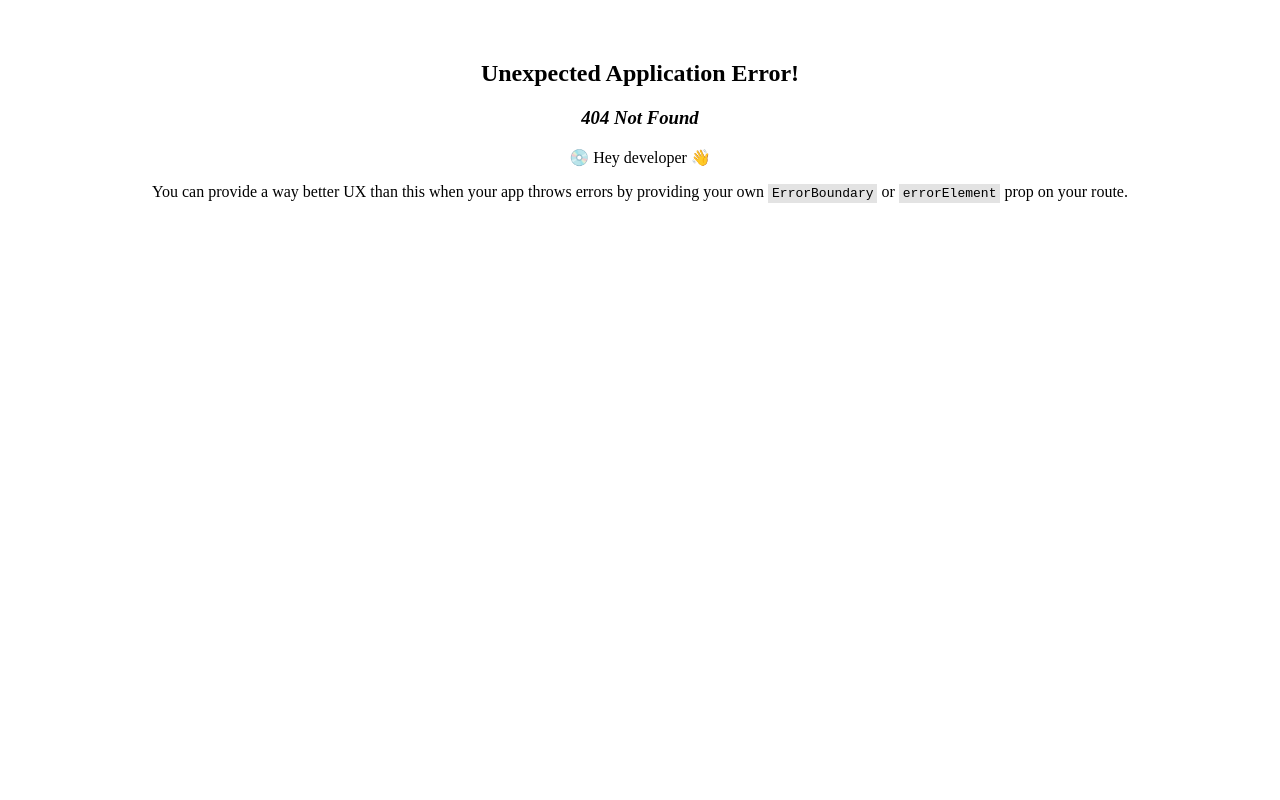
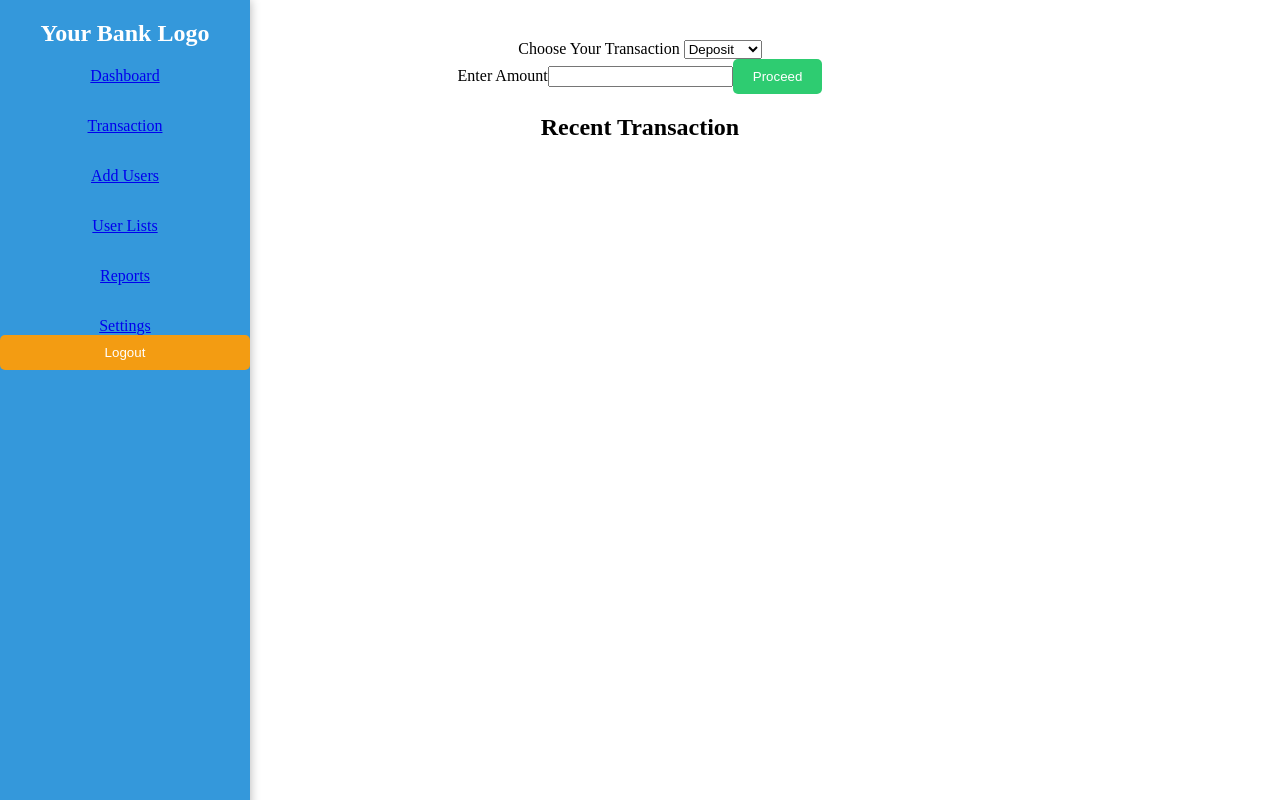
Before and after one commit to Julzzzzzz/BMO, a React (Vite) app: page /transaction in a window 1280 px wide. Before the commit this address had no page. Built offline with nearby package versions, Linux system fonts and the light colour scheme.

Commit message:
added transactions and transaction history  in admin

```diff
--- a/src/App.jsx
+++ b/src/App.jsx
@@ -15,6 +15,7 @@ import UserDashboard from './user-page/UserDashboard';
 import UserPaybills from './user-components/UserPaybills';
 import UserDeposit from './user-components/UserDeposit';
 import UserTransfer from './user-components/UserTransfer';
+import Transaction from './admin-components/Transaction';
 
 
 // function App() {
@@ -75,6 +76,7 @@ const router = createBrowserRouter(
     <Route path='login' element={<Login />} />
     <Route path='/' element={<AdminNavbar />}>
       <Route path='dashboard' index element = {<AdminDashboard />} />
+      <Route path='transaction' index element = {<Transaction />} />
       <Route path='user-list' index element = {<UserList />} />
       <Route path='reports'index element = {<Reports />} />
       <Route path='settings'index element = {<Settings />} />
--- a/src/admin-components/AdminNavbar.jsx
+++ b/src/admin-components/AdminNavbar.jsx
@@ -19,6 +19,7 @@ export default function AdminNavbar() {
         <div className="navbar-logo">Your Bank Logo</div>
         <div className="navbar-links">
           <NavLink to="/dashboard" >Dashboard</NavLink>
+          <NavLink to="/transaction" >Transaction</NavLink>
           <NavLink to="/add-user" >Add Users</NavLink>
           <NavLink to="/user-list" >User Lists</NavLink>
           <NavLink to="/reports" >Reports</NavLink>
--- /dev/null
+++ b/src/admin-components/Transaction.jsx
@@ -0,0 +1,52 @@
+import React, { useState } from 'react'
+
+export default function Transaction() {
+const [transactions, setTransactions] = useState([])
+
+const handleTransaction = (e) => {
+    e.preventDefault()
+
+    const transactionType = e.target.elements.bills.value
+    const amount = e.target.elements.inputAmount.value
+
+    const newTransaction = {
+        type: transactionType,
+        amount: amount,
+        date: new Date().toLocaleString()
+    }
+    setTransactions([...transactions, newTransaction])
+    e.target.reset()
+}
+
+
+  return (<>
+  <form onSubmit={handleTransaction}>
+    <div>
+        <label> Choose Your Transaction </label>
+        <select name="bills" className="bills" size="1">
+          <option value="deposit">Deposit</option>
+          <option value="withdraw">Withdraw</option>
+          <option value="transfer">Transfer</option>
+        </select>
+    </div>
+    <div>
+        <label>Enter Amount</label>
+        <input type='number' name='inputAmount' className='inputAmount' />
+        <button type='submit' className='proceed-btn' onSubmit={handleTransaction}>Proceed</button>
+    </div>
+    </form>
+    <div>
+        <h2>Recent Transaction</h2>
+        <ul>
+            {transactions.map((transaction, index) =>
+            <li key={index}>
+                <span>Date:{transaction.date}<br/></span>
+                <span>Tpye:{transaction.type}<br/></span>
+                <span>Amount:{transaction.amount}<br/></span>
+            </li>
+            )}
+        </ul>
+    </div>
+
+    </>)
+}
--- a/src/admin-page/Login.jsx
+++ b/src/admin-page/Login.jsx
@@ -21,15 +21,15 @@ function handleSubmit(e){
     const user = users.find(user => user.username === username && user.password === password)
 
 
-if (user) {
-    console.log('logged in as user')
+if (username === 'admin' && password === 'admin123') {
+        console.log('logged in as admin')
+        setLogin(true)
+        navigate('/')
+
+} else if (user) {
     setLogin(true)
     navigate('/user')
-} else if
-    (username === 'admin' && password === 'admin123') {
-    console.log('logged in as admin')
-    setLogin(true)
-    navigate('/')
+
 } else {
     console.log('Invalid username or password')
     setLogin(false)
```
Also changed, not shown: src/NewUserForm.jsx (deleted, +0 -7 lines), 1 other file (tests, documents, lock files or other folders).
